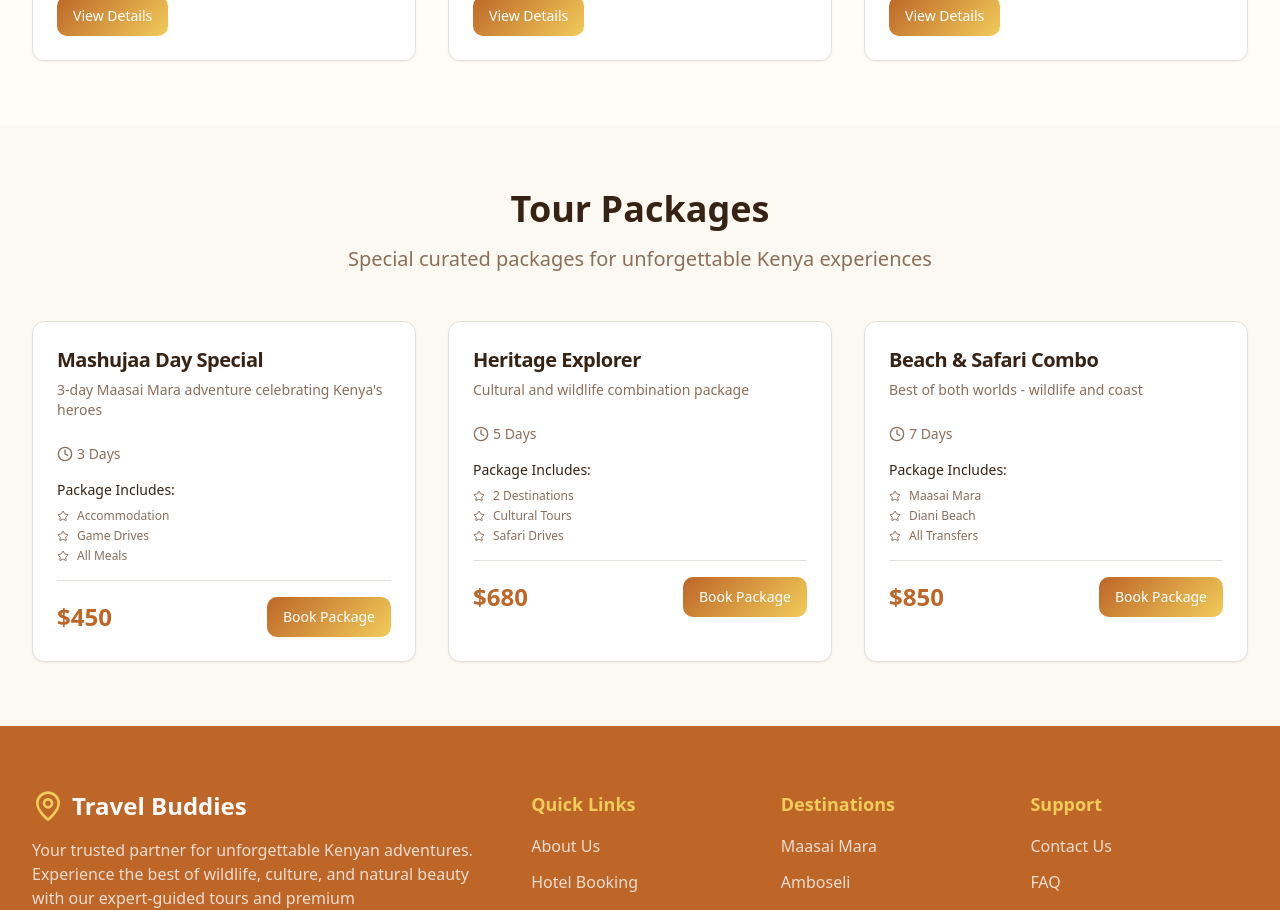
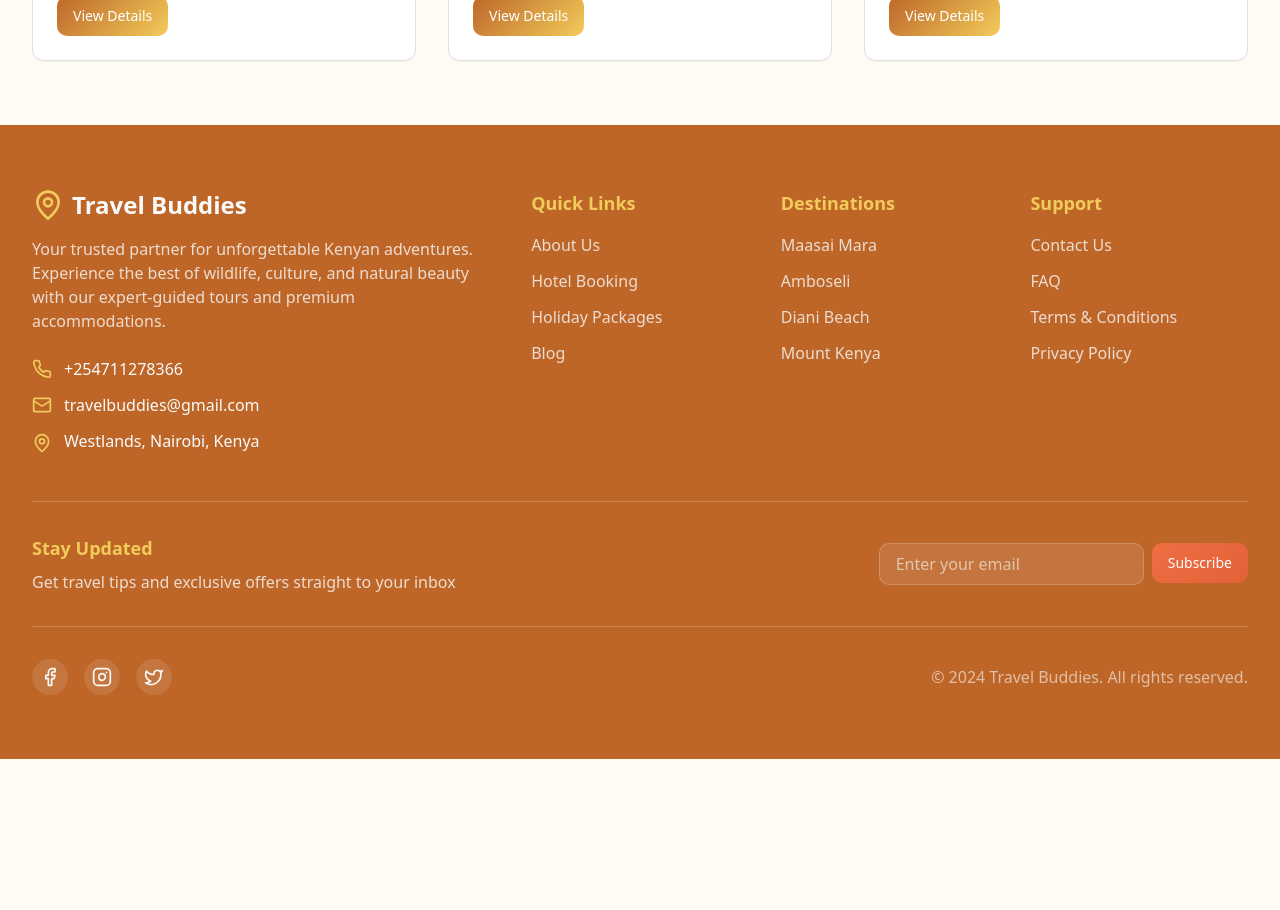
Before and after one commit to Nebert11/kenya-escape-hub, a React (Vite) app: page /tours in a window 1280 px wide. Shown: the part 900-1810 px from the top of the page. After the commit the page ends 1659 px from the top, so only its background shows below. Built offline with nearby package versions, Linux system fonts and the light colour scheme.

Commit message:
Initial Commit

```diff
--- a/src/pages/Tours.tsx
+++ b/src/pages/Tours.tsx
@@ -47,32 +47,32 @@ const Tours = () => {
     }
   ];
 
-  const tourPackages = [
-    {
-      id: 1,
-      name: "Mashujaa Day Special",
-      description: "3-day Maasai Mara adventure celebrating Kenya's heroes",
-      price: "$450",
-      duration: "3 Days",
-      includes: ["Accommodation", "Game Drives", "All Meals"]
-    },
-    {
-      id: 2,
-      name: "Heritage Explorer",
-      description: "Cultural and wildlife combination package",
-      price: "$680",
-      duration: "5 Days",
-      includes: ["2 Destinations", "Cultural Tours", "Safari Drives"]
-    },
-    {
-      id: 3,
-      name: "Beach & Safari Combo",
-      description: "Best of both worlds - wildlife and coast",
-      price: "$850",
-      duration: "7 Days",
-      includes: ["Maasai Mara", "Diani Beach", "All Transfers"]
-    }
-  ];
+  // const tourPackages = [
+  //   {
+  //     id: 1,
+  //     name: "Mashujaa Day Special",
+  //     description: "3-day Maasai Mara adventure celebrating Kenya's heroes",
+  //     price: "$450",
+  //     duration: "3 Days",
+  //     includes: ["Accommodation", "Game Drives", "All Meals"]
+  //   },
+  //   {
+  //     id: 2,
+  //     name: "Heritage Explorer",
+  //     description: "Cultural and wildlife combination package",
+  //     price: "$680",
+  //     duration: "5 Days",
+  //     includes: ["2 Destinations", "Cultural Tours", "Safari Drives"]
+  //   },
+  //   {
+  //     id: 3,
+  //     name: "Beach & Safari Combo",
+  //     description: "Best of both worlds - wildlife and coast",
+  //     price: "$850",
+  //     duration: "7 Days",
+  //     includes: ["Maasai Mara", "Diani Beach", "All Transfers"]
+  //   }
+  // ];
 
   return (
     <div className="min-h-screen bg-background">
@@ -164,7 +164,7 @@ const Tours = () => {
       </section>
 
       {/* Tour Packages Section */}
-      <section className="py-16 bg-muted/30">
+      {/* <section className="py-16 bg-muted/30">
         <div className="max-w-7xl mx-auto px-4 sm:px-6 lg:px-8">
           <div className="text-center mb-12">
             <h2 className="text-3xl md:text-4xl font-bold mb-4">Tour Packages</h2>
@@ -213,7 +213,7 @@ const Tours = () => {
             ))}
           </div>
         </div>
-      </section>
+      </section> */}
 
       <Footer />
     </div>
```
